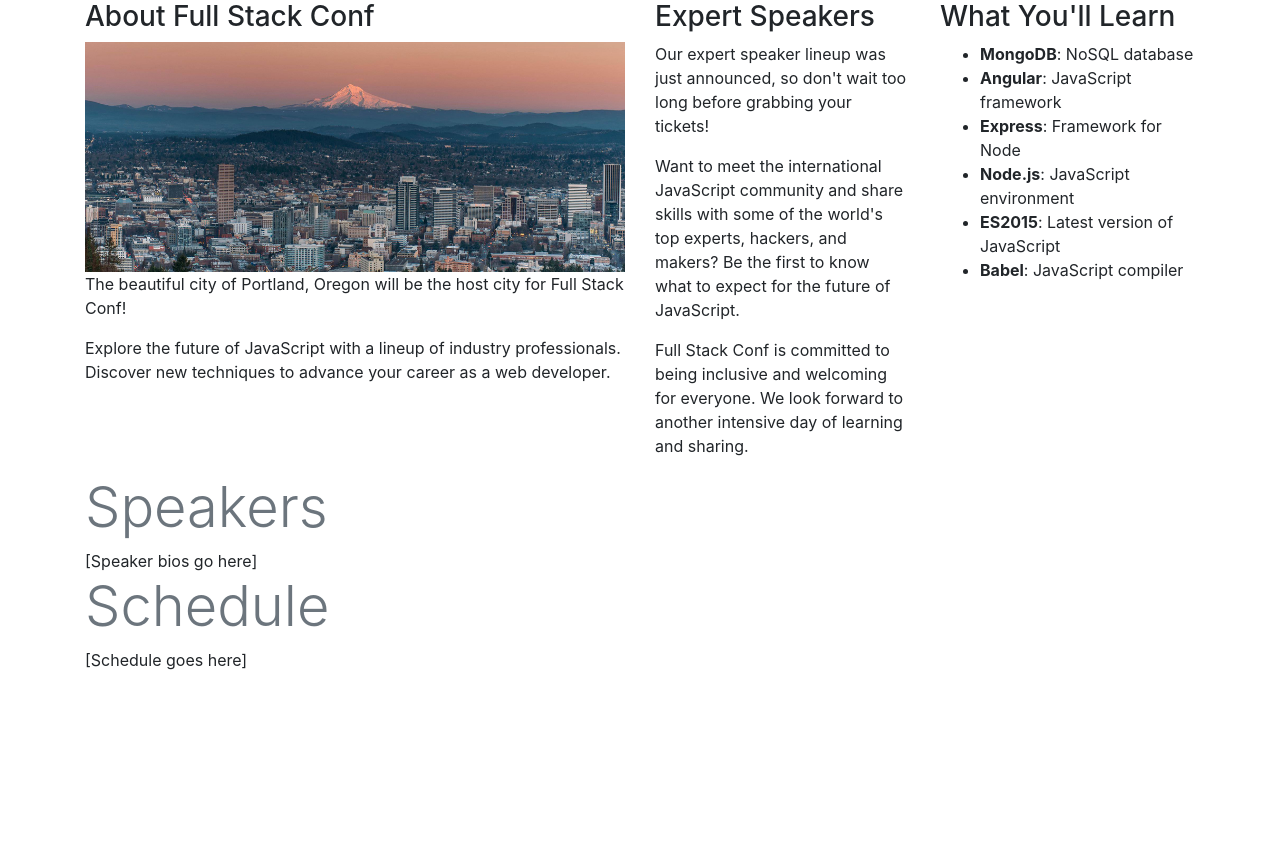
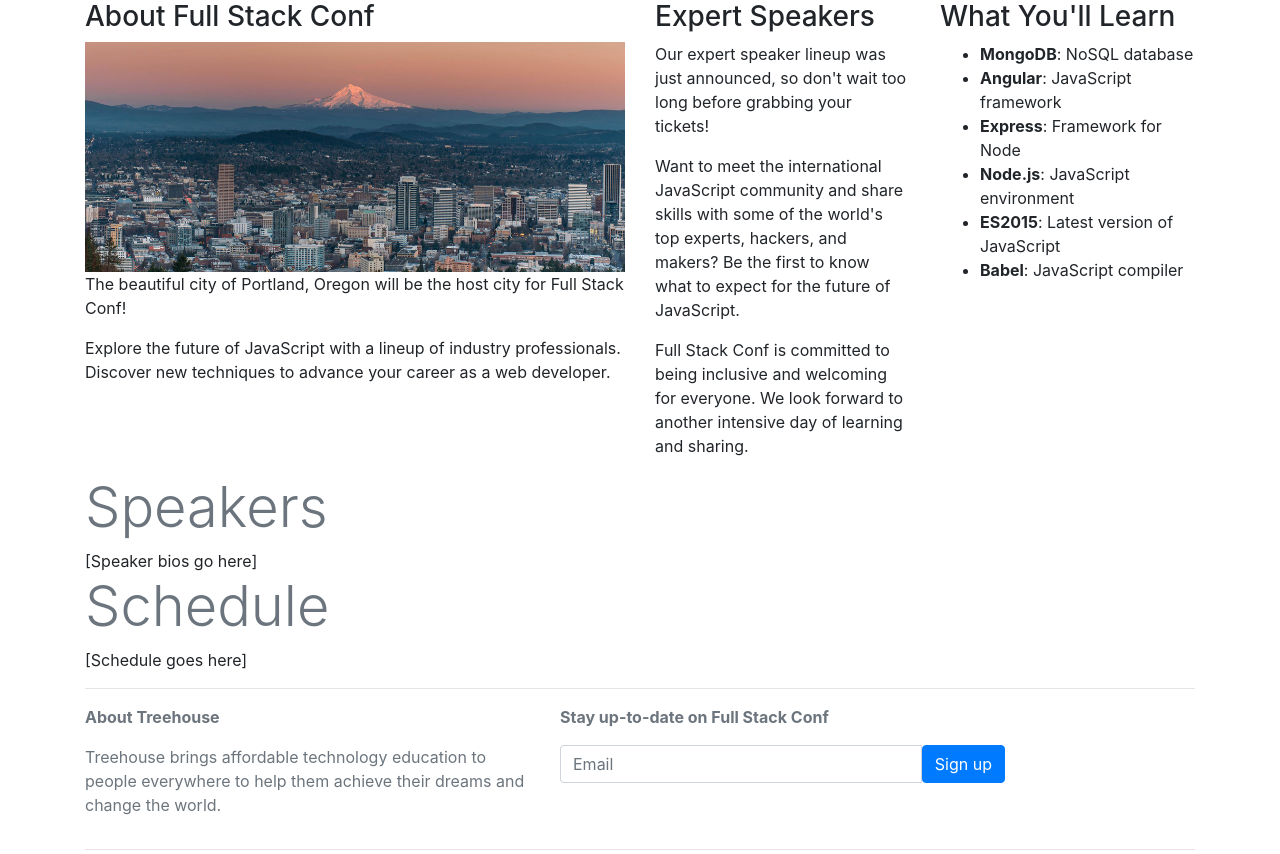
Before and after one commit to RealJasonA/Bootstrap4CouseTH, a plain HTML site: page index.html in a window 1280 px wide. Before the commit the page ends 800 px from the top, so only its background shows below. Drawn offline with nearby package versions, Linux system fonts and the light colour scheme.

Commit message:
Added signed up area for newsletter

```diff
--- a/index.html
+++ b/index.html
@@ -15,7 +15,7 @@
       <div class="row">
         <div class="col-lg-4 col-xl-6 col-xl-push-3">
           <h3 class="m-b-2">About Full Stack Conf</h3>
-            <img class="m-b-1 img-fluid img-rounded" src="img/pdx.jpg" alt="Portland">
+            <img class="m-b-1 img-fluid img-rounded hidden-xs-down" src="img/pdx.jpg" alt="Portland">
             <p>The beautiful city of Portland, Oregon will be the host city for Full Stack Conf!</p>
             <p>Explore the future of JavaScript with a lineup of industry professionals. Discover new techniques to advance your career as a web developer.</p>
         </div>
@@ -49,6 +49,25 @@
       <h1 class="display-4 text-xs-center m-y-3 text-muted">Schedule</h1>
       [Schedule goes here]
 
+      <!-- signup form -->
+      <hr>
+      <div class="row p-y-2 text-muted">
+        <div class="col-md-6 col-xl-5">
+          <p><strong>About Treehouse</strong></p>
+          <p>Treehouse brings affordable technology education to people everywhere to help them achieve their dreams and change the world.</p>
+        </div>
+        <div class="col-md-6 col-xl-5 col-xl-offset-2">
+          <p><strong>Stay up-to-date on Full Stack Conf</strong></p>
+          <div class="input-group">
+            <input type="text" class="form-control" placeholder="Email">
+            <span class="input-group-btn">
+              <button class="btn btn-primary" type="button">Sign up</button>
+            </span>
+          </div>
+        </div>
+      </div>
+      <hr><!-- /signup form -->
+
     </div> <!-- End Container -->
 
 
```
